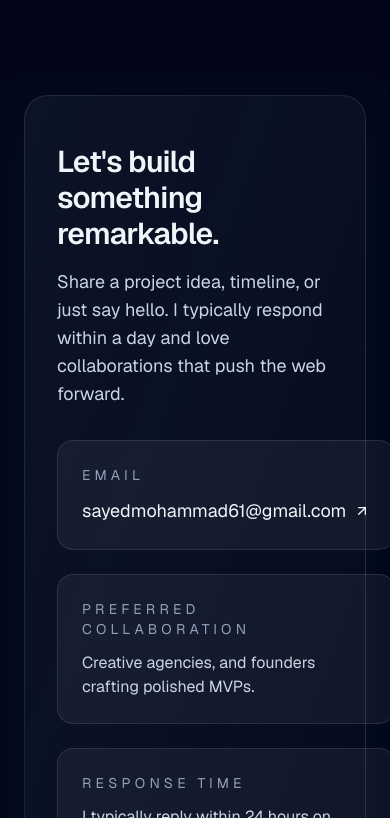
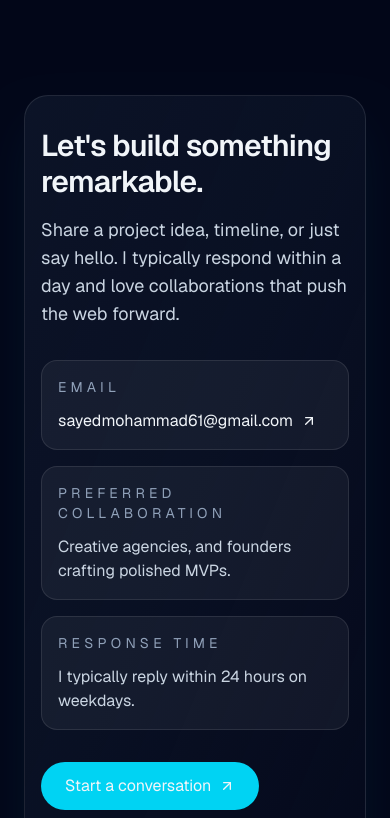
Before and after one commit to hmoa12/hmoa12.github.io, a Next.js app: page / in a window 390 px wide. Shown: the part 4566-5384 px from the top of the page. Built offline with nearby package versions, Linux system fonts and the light colour scheme.

Commit message:
fix: responsive contact section for mobile devices

```diff
--- a/components/contact-section.tsx
+++ b/components/contact-section.tsx
@@ -18,7 +18,7 @@ export function ContactSection({
   return (
     <section
       id="contact"
-      className={`flex flex-col gap-8 rounded-3xl border border-white/10 bg-gradient-to-br from-slate-900/80 via-slate-900/60 to-slate-900/20 px-8 py-12 shadow-2xl shadow-cyan-500/10 ${className}`}
+      className={`flex flex-col gap-8 rounded-3xl border border-white/10 bg-gradient-to-br from-slate-900/80 via-slate-900/60 to-slate-900/20 px-4 py-8 sm:px-6 sm:py-10 md:px-8 md:py-12 shadow-2xl shadow-cyan-500/10 ${className}`}
     >
       <div className="flex flex-col gap-4 wrap-content">
         <h2 className="text-3xl font-semibold tracking-tight sm:text-4xl">
@@ -29,30 +29,30 @@ export function ContactSection({
           within a day and love collaborations that push the web forward.
         </p>
       </div>
-      <div className="grid gap-6 lg:grid-cols-3">
-        <div className="flex flex-col gap-3 rounded-2xl border border-white/10 bg-white/5 p-6">
+      <div className="grid grid-cols-1 gap-4 sm:gap-6 md:grid-cols-2 lg:grid-cols-3">
+        <div className="flex flex-col gap-3 rounded-2xl border border-white/10 bg-white/5 p-4 sm:p-6 min-w-0">
           <span className="text-sm uppercase tracking-[0.3em] text-slate-400">
             Email
           </span>
           <Link
             href={`mailto:${email}`}
-            className="flex items-center gap-2 text-lg text-white transition hover:text-cyan-200"
+            className="flex items-center gap-2 text-base sm:text-lg text-white transition hover:text-cyan-200 break-all"
           >
             {email}
-            <ArrowUpRight className="size-4" />
+            <ArrowUpRight className="size-4 flex-shrink-0" />
           </Link>
         </div>
-        <div className="flex flex-col gap-3 rounded-2xl border border-white/10 bg-white/5 p-6">
+        <div className="flex flex-col gap-3 rounded-2xl border border-white/10 bg-white/5 p-4 sm:p-6 min-w-0">
           <span className="text-sm uppercase tracking-[0.3em] text-slate-400">
             Preferred Collaboration
           </span>
-          <p className="text-base text-slate-300">{preferredCollaboration}</p>
+          <p className="text-base text-slate-300 break-words">{preferredCollaboration}</p>
         </div>
-        <div className="flex flex-col gap-3 rounded-2xl border border-white/10 bg-white/5 p-6">
+        <div className="flex flex-col gap-3 rounded-2xl border border-white/10 bg-white/5 p-4 sm:p-6 min-w-0">
           <span className="text-sm uppercase tracking-[0.3em] text-slate-400">
             Response Time
           </span>
-          <p className="text-base text-slate-300">{responseTime}</p>
+          <p className="text-base text-slate-300 break-words">{responseTime}</p>
         </div>
       </div>
       <div className="flex flex-wrap gap-4">
```
